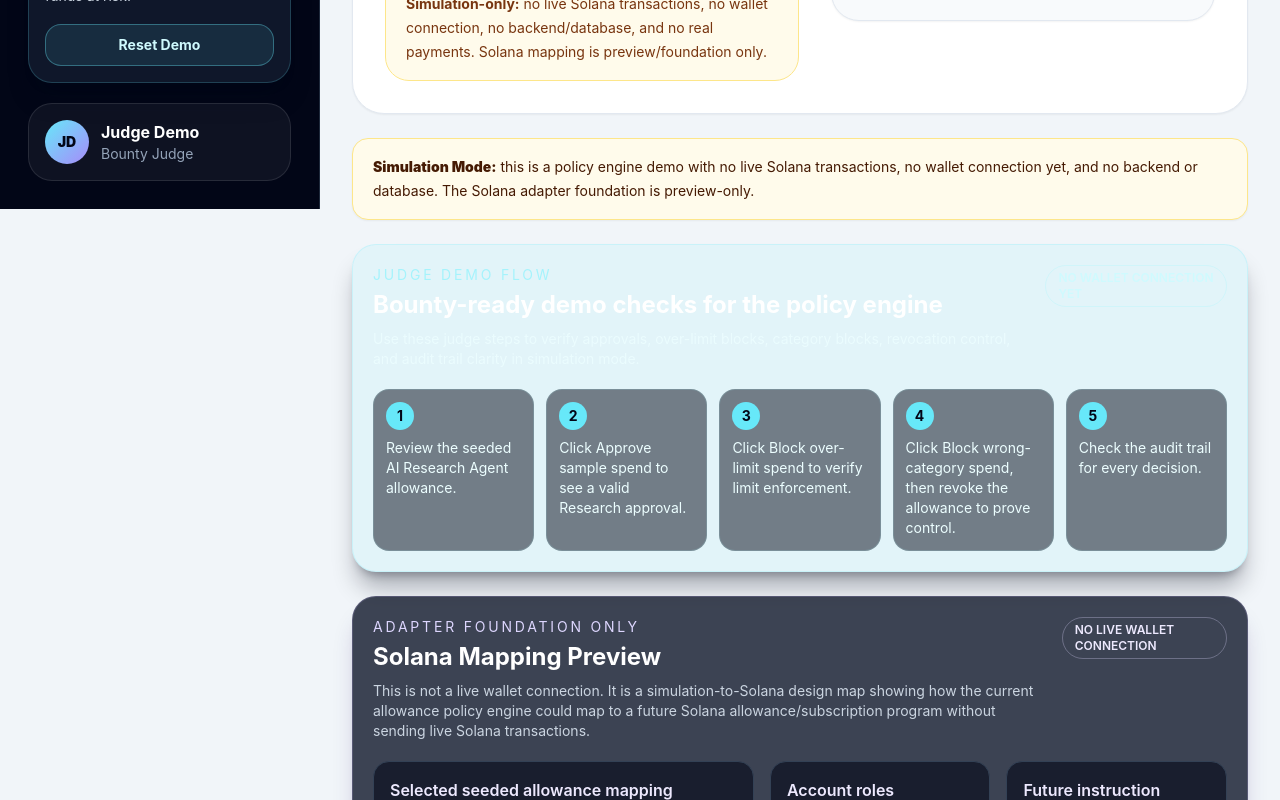
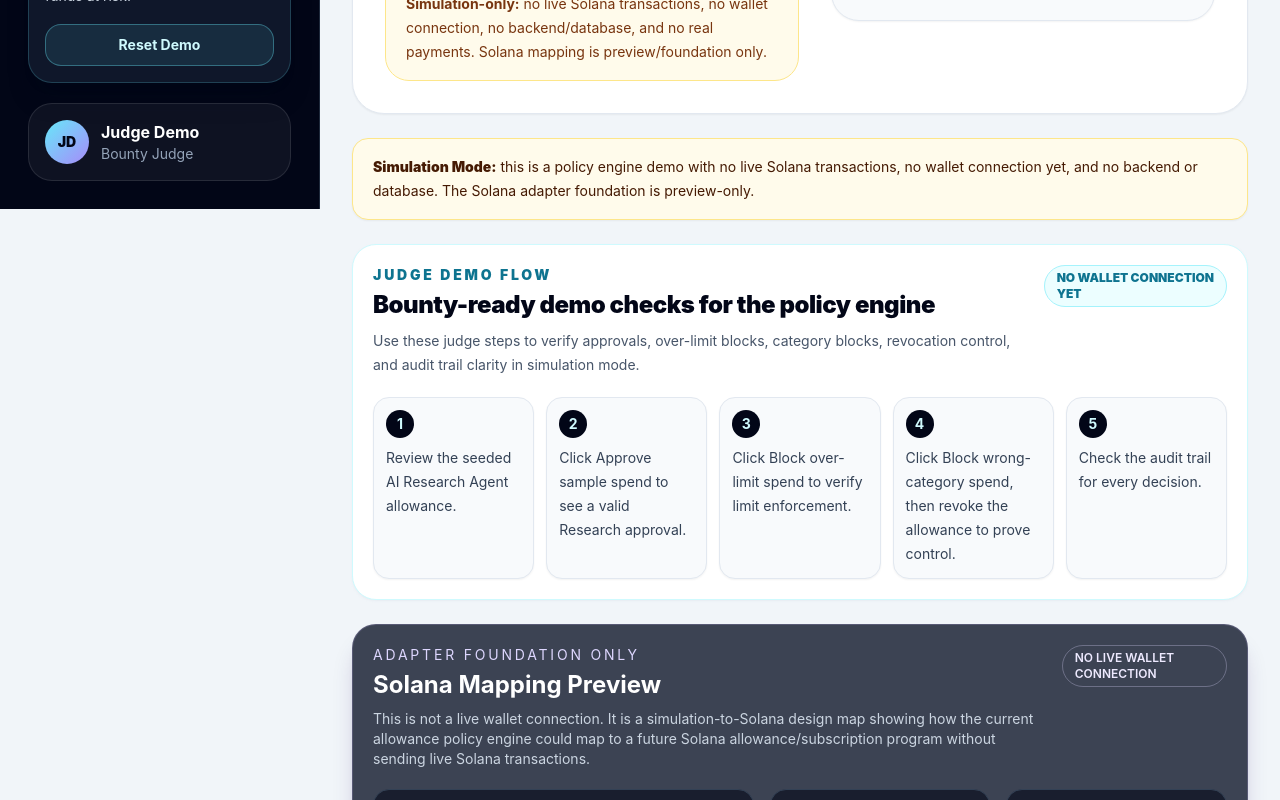
Before and after one commit to labden1980/northstar-agent-allowance-governor, a React (Vite) app: page / in a window 1280 px wide. Shown: the part 591-1391 px from the top of the page. Built offline with nearby package versions, Linux system fonts and the light colour scheme.

Commit message:
Improve DemoGuide readability

```diff
--- a/src/components/DemoGuide.tsx
+++ b/src/components/DemoGuide.tsx
@@ -8,23 +8,23 @@ const demoSteps = [
 
 export function DemoGuide() {
   return (
-    <section className="rounded-3xl border border-cyan-300/20 bg-cyan-300/10 p-5 shadow-xl shadow-slate-950/30">
+    <section className="rounded-3xl border border-cyan-100 bg-white p-5 shadow-sm shadow-slate-200/70">
       <div className="flex flex-col gap-4 lg:flex-row lg:items-start lg:justify-between">
         <div>
-          <p className="text-sm uppercase tracking-[0.2em] text-cyan-200">Judge Demo Flow</p>
-          <h2 className="mt-1 text-2xl font-bold text-white">Bounty-ready demo checks for the policy engine</h2>
-          <p className="mt-2 max-w-3xl text-sm text-cyan-50/80">
+          <p className="text-sm font-black uppercase tracking-[0.2em] text-cyan-700">Judge Demo Flow</p>
+          <h2 className="mt-1 text-2xl font-black tracking-[-0.02em] text-slate-950">Bounty-ready demo checks for the policy engine</h2>
+          <p className="mt-2 max-w-3xl text-sm leading-6 text-slate-600">
             Use these judge steps to verify approvals, over-limit blocks, category blocks, revocation control, and audit trail clarity in simulation mode.
           </p>
         </div>
-        <span className="rounded-full border border-cyan-200/30 px-3 py-1 text-xs font-semibold uppercase text-cyan-100">
+        <span className="rounded-full border border-cyan-200 bg-cyan-50 px-3 py-1 text-xs font-black uppercase text-cyan-700">
           No wallet connection yet
         </span>
       </div>
       <ol className="mt-5 grid gap-3 md:grid-cols-5">
         {demoSteps.map((step, index) => (
-          <li key={step} className="rounded-2xl border border-cyan-200/15 bg-slate-950/50 p-3 text-sm text-cyan-50">
-            <span className="mb-2 inline-flex h-7 w-7 items-center justify-center rounded-full bg-cyan-300 font-bold text-slate-950">
+          <li key={step} className="rounded-2xl border border-slate-200 bg-slate-50 p-3 text-sm leading-6 text-slate-700 shadow-sm">
+            <span className="mb-2 inline-flex h-7 w-7 items-center justify-center rounded-full bg-slate-950 font-bold text-cyan-100">
               {index + 1}
             </span>
             <p>{step}</p>
```
